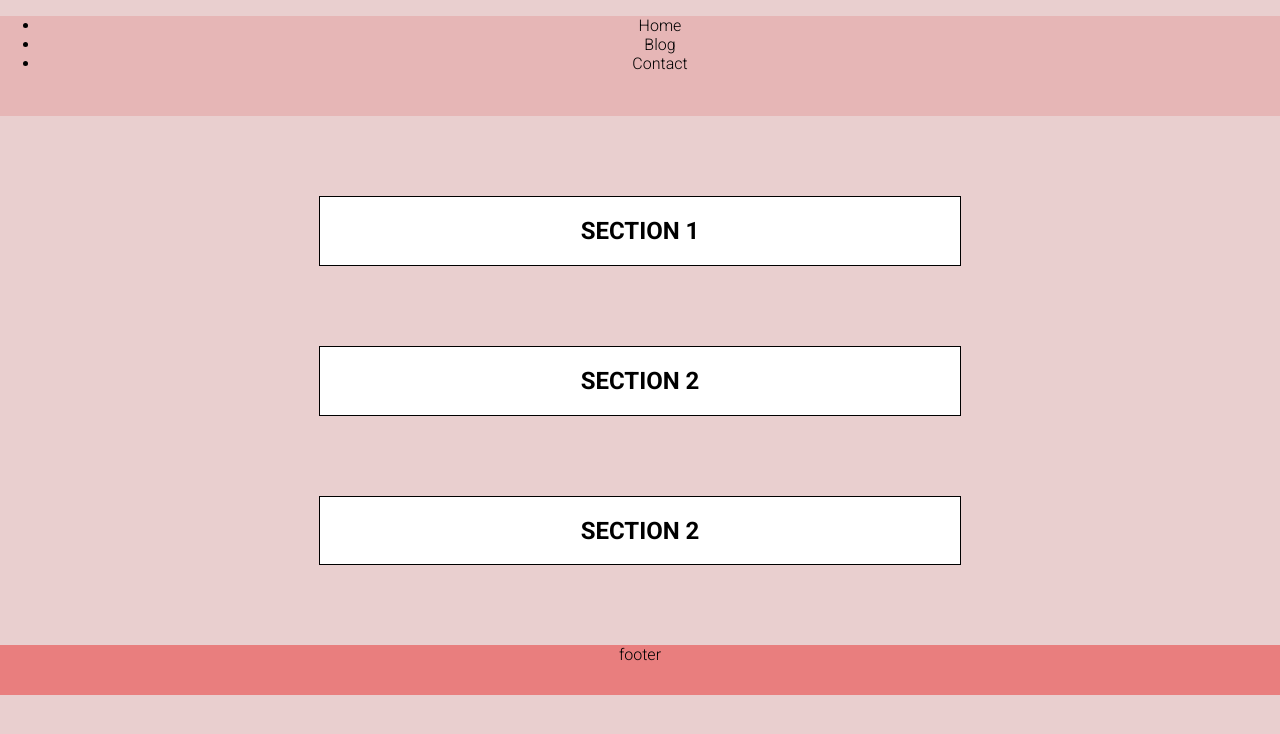
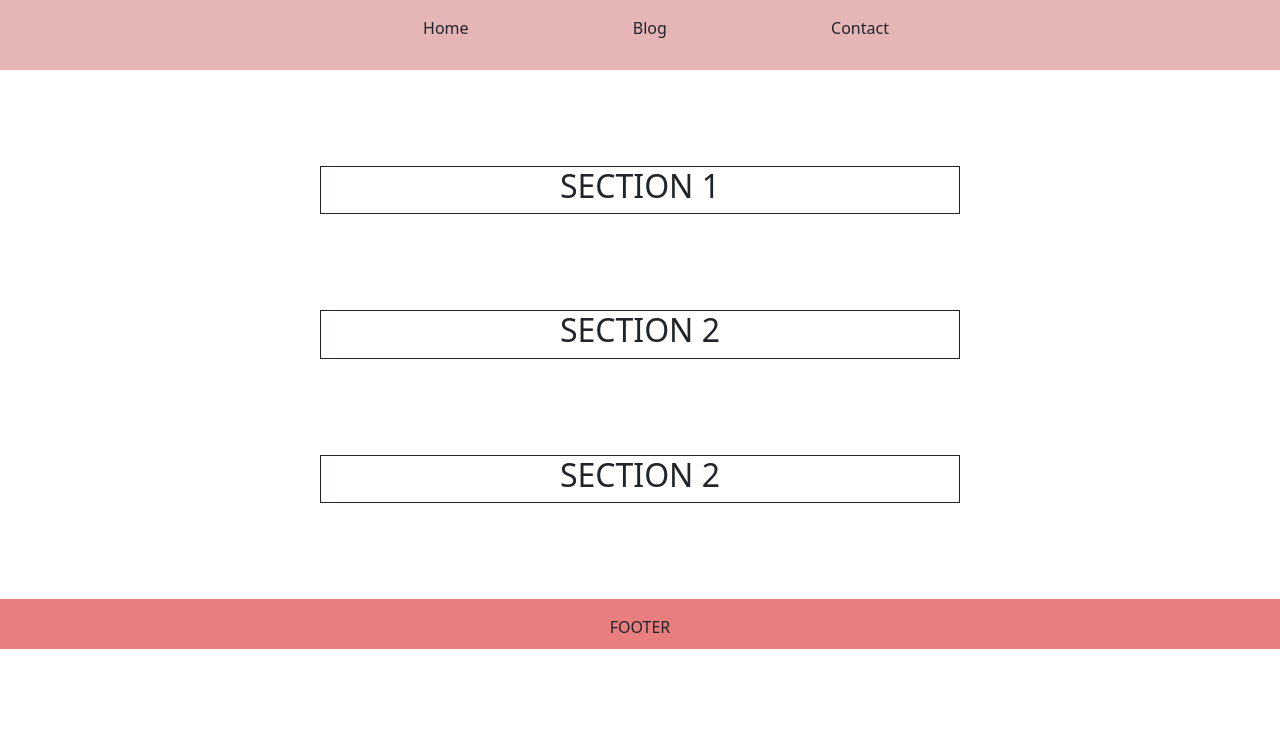
Before and after one commit to lcgonline/version-website2, a plain HTML site: page index.html in a window 1280 px wide. Drawn offline with nearby package versions, Linux system fonts and the light colour scheme; a web font is replaced by a local one.

Commit message:
ajustements css

```diff
--- a/index.html
+++ b/index.html
@@ -7,6 +7,12 @@
     <title>Version Website</title>
     <link rel="stylesheet" href="style.css">
     <link href="https://fonts.googleapis.com/css2?family=Roboto:wght@300;700&family=Yusei+Magic&display=swap" rel="stylesheet">
+    <!-- Boostrap CSS -->
+    <link href="https://cdn.jsdelivr.net/npm/bootstrap@5.0.0-beta1/dist/css/bootstrap.min.css"
+    rel="stylesheet" integrity="sha384-giJF6kkoqNQ00vy+HMDP7azOuL0xtbfIcaT9wjKHr8RbDVddVHyTfAAsrekwKmP1" crossorigin="anonymous">
+    <!-- Boostrap JS -->
+    <script src="https://cdn.jsdelivr.net/npm/bootstrap@5.0.0-beta1/dist/js/bootstrap.bundle.min.js"
+    integrity="sha384-ygbV9kiqUc6oa4msXn9868pTtWMgiQaeYH7/t7LECLbyPA2x65Kgf80OJFdroafW" crossorigin="anonymous"></script>
 </head>
 <body>
 
--- a/style.css
+++ b/style.css
@@ -7,9 +7,17 @@ body {
 
 header {
     background-color: #e6b6b6;
-    height: 100px;
+    height: 70px;
+    padding-top: 1em;
 
     }
+
+li {
+    display: inline-block;
+    text-decoration: none;
+    padding-left: 5em;
+    padding-right: 5em;
+}
 
 section {
     max-width: 40em;
@@ -17,14 +25,16 @@ section {
     margin-left: auto;
     border-style: solid;
     border-width: 1px;
-    margin-top: 5em;
-    margin-bottom: 5em;
+    margin-top: 6em;
+    margin-bottom: 6em;
     text-transform: uppercase;
     background-color: #fff;
     }
 
 footer {
     background-color: #e97e7e;
+    height: 50px;
+    padding-top: 1em;
+    text-transform: uppercase;
     margin: 0;
-    height: 50px;
     }
```
